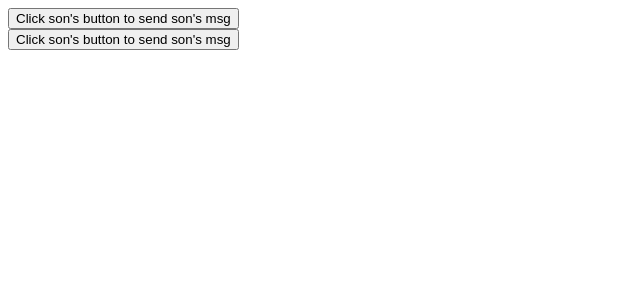
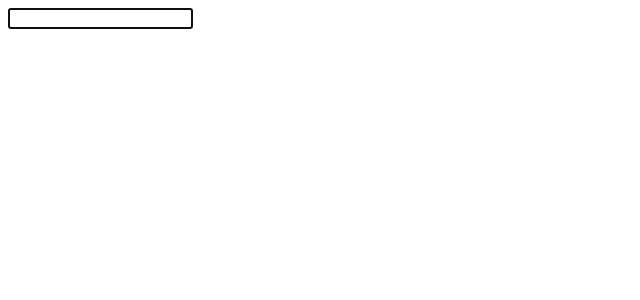
Before and after one commit to LynasTing/react-basic, a React (Vite) app in the folder src/day_09/ts-basic/: page / in a window 1280 px wide. Shown: the top 300 px of the page, without its empty margins (0-640 px from the left). Built offline with nearby package versions, Linux system fonts and the light colour scheme.

Commit message:
-ci: useRef与ts的搭配使用

```diff
--- a/src/day_09/ts-basic/src/App.tsx
+++ b/src/day_09/ts-basic/src/App.tsx
@@ -1,32 +1,23 @@
-type Props = {
-  onGetMsg: (msg: string) => void
-}
-
-function Son(props: Props) {
-  const { onGetMsg } = props
-  /**
-   * 1. 在组件内部调用
-   */
-  const sonHandleClick = () => {
-    onGetMsg('Hello, I am son')
-  }
-  return <div>
-    <button onClick={(sonHandleClick)}>Click son's button to send son's msg</button>
-  </div>
-}
+import { useEffect, useRef } from "react"
 
 function App() {
+  // 使用useRef时为变量定义html类型
+  const inputRef = useRef<HTMLInputElement>(null)
 
-  /**
-   * 3. 使用函数调用的方式,ts无法再检测类型，需要重新声明类型
-   */
-  const handleFatherMsg = (sonMsg: string) => {
-    console.log(`sonMsg + ::>>`, sonMsg)
-  }
+  const timerId = useRef<number | NodeJS.Timeout>()
+  useEffect(() => {
+    inputRef.current?.focus()
+
+    timerId.current = setInterval(() => {
+      console.log(`1 + ::>>`, )
+    }, 1500)
+
+    return () => {
+      clearInterval(timerId.current)
+    }
+  }, [])
   return <>
-    {/* 2. 使用内联函数的方式，ts可以检测到传参和返回值的类型 */}
-    <Son onGetMsg={(msg) => console.log(`msg + ::>>`, msg)} />
-    <Son onGetMsg={handleFatherMsg} />
+    <input type="text" ref={inputRef} />
   </>
 }
 
```
Also changed, not shown: src/day_09/ts-basic/src/App_02.tsx (added, +33 -0 lines).
